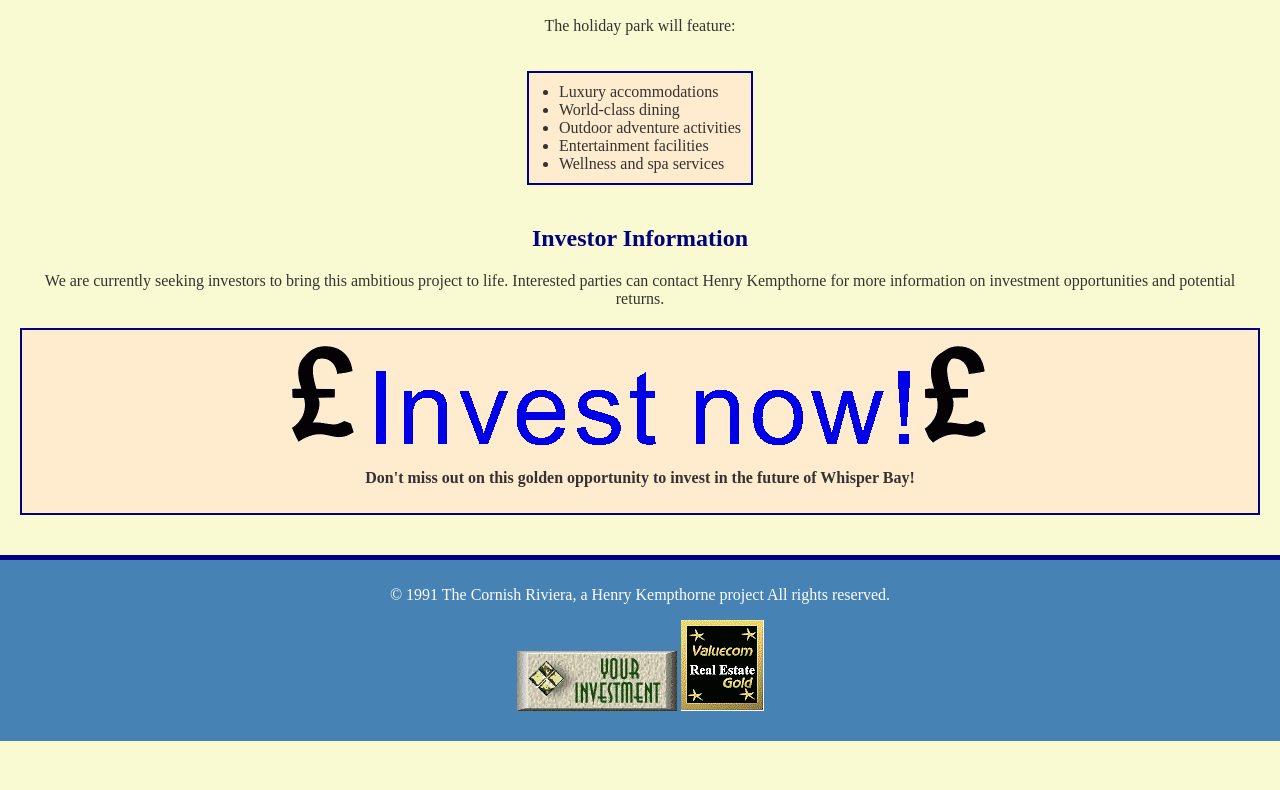
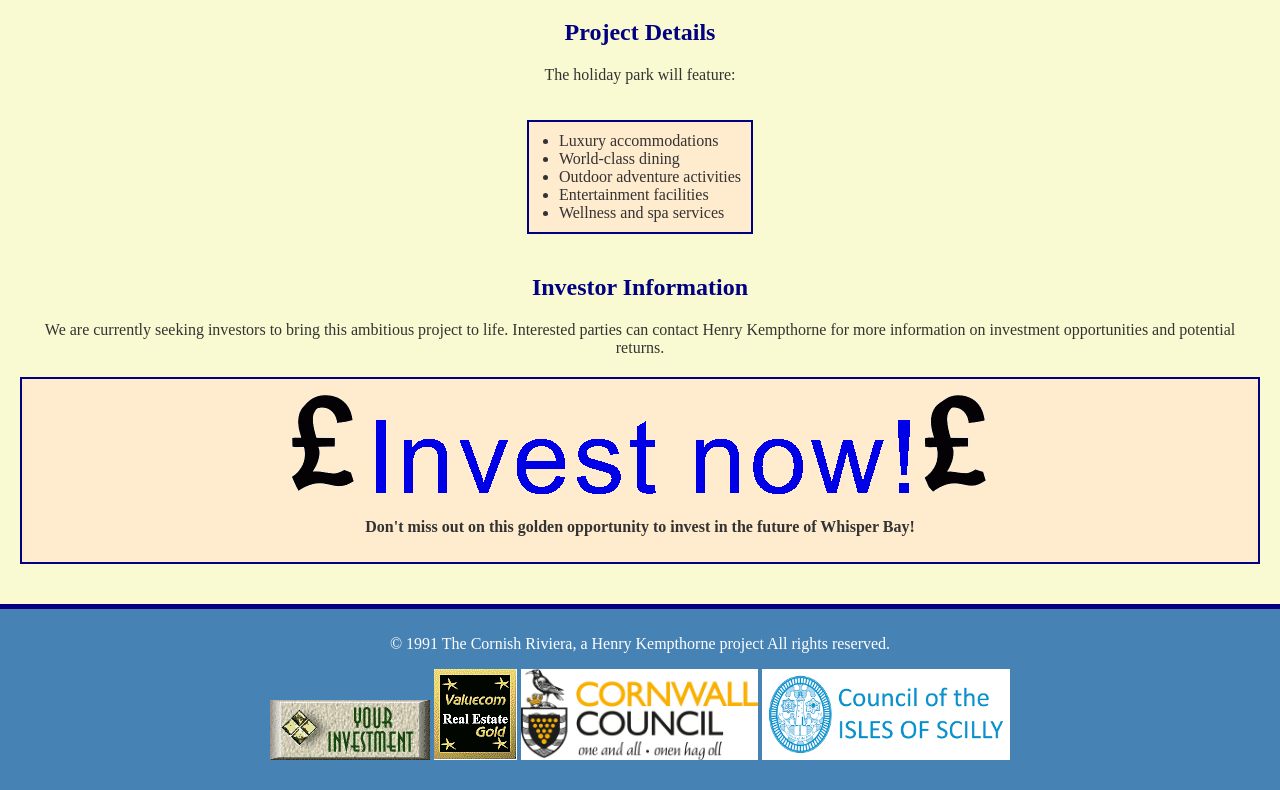
Before and after one commit to FrivolousEngineering/WhisperBayWebsites, a plain HTML site: page CornishRiviera/index.html in a window 1280 px wide. Shown: the part 1091-1881 px from the top of the page. Before the commit the page ends 1832 px from the top, so only its background shows below. Drawn offline with Linux system fonts and the light colour scheme.

Commit message:
Add some missing files

```diff
--- a/CornishRiviera/index.html
+++ b/CornishRiviera/index.html
@@ -12,7 +12,9 @@
             <img src="images/Hammer1.gif"> <img src="images/UnderConstruction.GIF" alt="Under Construction"> <img src="images/Hammer1.gif">
             <p><marquee width= 512>This website is in the early stages of construction. Please check back soon for updates!</marquee></p>
         </div>
+        <p><img src="images/newproject.gif"></p>
         <h2 id="home">About The Cornish Riviera Project</h2>
+
         <p>The Cornish Riviera Project is an exciting new venture led by Henry Kempthorne, aiming to transform the land that used the old tin mine into a premier holiday destination. Our vision is to create a luxurious holiday park that offers top-notch amenities and attractions, drawing tourists from all over to experience the beauty of Whisper Bay.</p>
         <p><img src="images/ArtistRendition.webp"></p>
         <h2 id="project">Project Details</h2>
@@ -33,7 +35,7 @@
     </div>
     <div class="footer">
         <p>&copy; 1991 The Cornish Riviera, a Henry Kempthorne project All rights reserved.</p>
-        <p><img src="images/Investmentani.gif"> <img src="images/valuecom_real_estate_award.gif"></p>
+        <p><img src="images/Investmentani.gif"> <img src="images/valuecom_real_estate_award.gif"> <img src="images/cornwallcouncil.jpg" height=91px> <img src="images/islesofscilly.png" height=91px></p>
     </div>
 </body>
 </html>
```
Also changed, not shown: Architecture/images/HolidayPark.webp (added), CornishFood/images/PoundRotate.gif (added), CornishRiviera/images/cornwallcouncil.jpg (added), CornishRiviera/images/islesofscilly.png (added), Folklore/images/Spriggan.webp (added), 1 other file.
